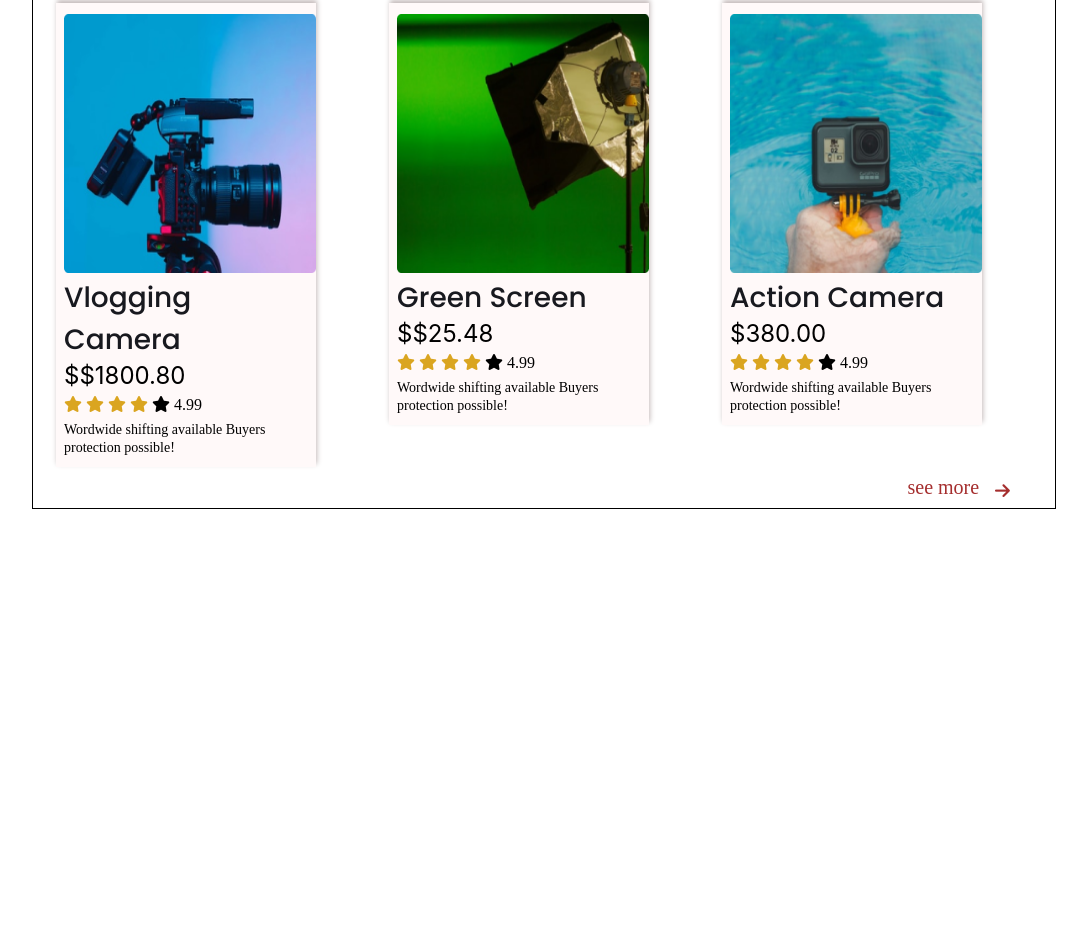
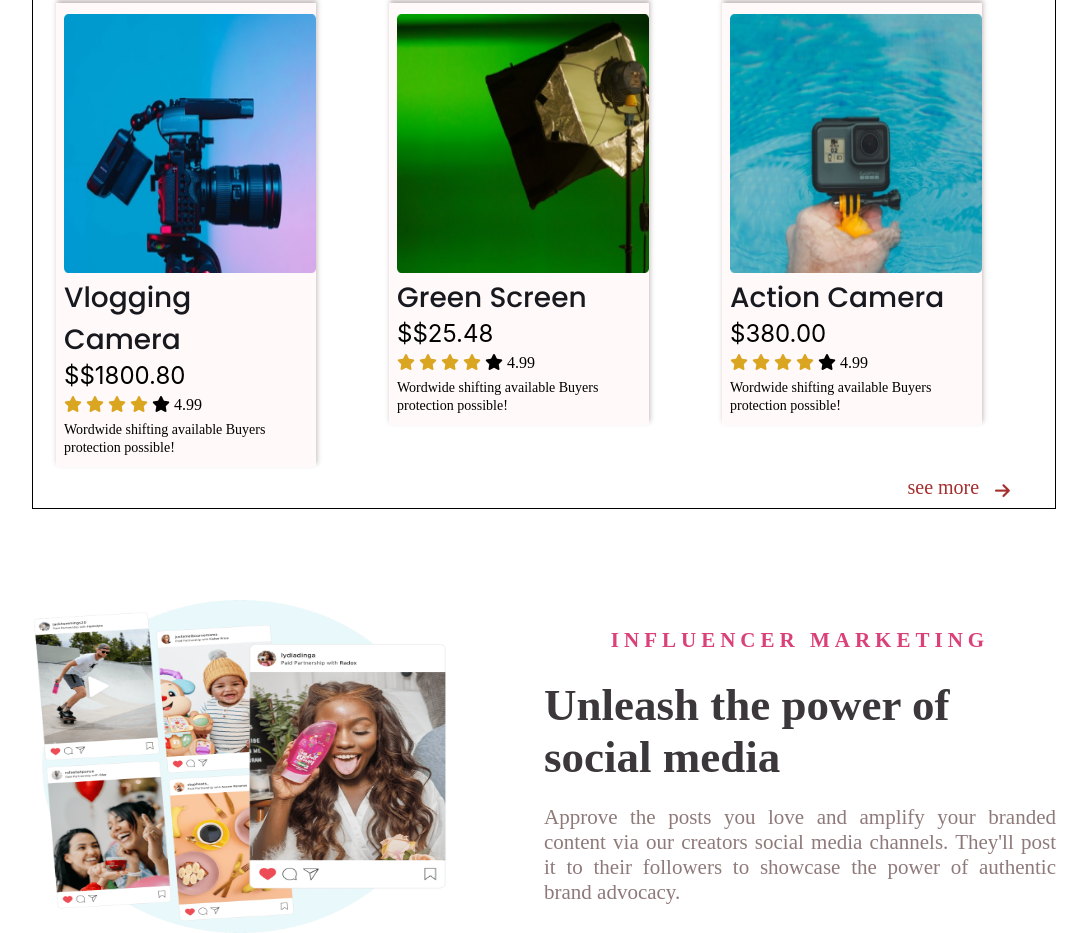
Before and after one commit to Sanjoy-Kundu/influncer-gear, a plain HTML site: page index.html in a window 1280 px wide. Shown: the part 1447-2380 px from the top of the page, without its empty margins (96-1183 px from the left). Before the commit the page ends 1956 px from the top, so only its background shows below. Drawn offline with Linux system fonts and the light colour scheme.

Commit message:
new section added

```diff
--- a/index.html
+++ b/index.html
@@ -255,20 +255,34 @@
 							</div>
 						</div>
 					</div>
-
 					<!--card -end-->
-
 				</div>
 				<div class="right-button">
 					<a href="">see more</a>
 					<i class="fas fa-arrow-right"></i>
 				</div>
 			</div>
+		</div>
+	</section>
+	<!--unnown section-->
+	<section class="section-3">
+		<div class="container">
+			<div class="influence-marketing">
+				<img src="images/social-media.webp" alt="">
+				<div class="right-side">
+					<h4 class="right-title">INFLUENCER MARKETING</h4>
+					<h3>Unleash the power of social media</h3>
+					<p>Approve the posts you love and amplify your branded content via our creators social media
+						channels. They'll post it to their followers to showcase the power of authentic brand advocacy.
+					</p>
+				</div>
+			</div>
+		</div>
+	</section>
+	<!--footer-->
+	<footer>
 
-		</div>
-
-	</section>
-
+	</footer>
 </body>
 
 </html>
--- a/style.css
+++ b/style.css
@@ -218,3 +218,40 @@ font-size: 14px;
 margin-top: 15px;
 color: rgb(165, 46, 46);
 }
+
+/*=======
+	unknown section
+	========*/
+	.section-3{
+		margin-top: 91px;
+	}
+.influence-marketing{
+    display: grid;
+    grid-template-columns: repeat(2, 1fr);
+}
+.influence-marketing img{
+	height: 333px;
+    width: 415px;
+}
+.influence-marketing .right-side{
+padding-top: 18px;
+}
+.right-side .right-title{
+    margin-top: 10px;
+    text-transform: uppercase;
+    text-align: center;
+    letter-spacing: 5px;
+    font-size: 21px;
+	color: #da4179;
+}
+.right-side h3{
+    margin-top: 26px;
+    font-size: 45px;
+    color: #3B373A;
+}
+.right-side p {
+    color: #8F7A7A;
+    font-size: 21px;
+    margin-top: 22px;
+    text-align: justify;
+}
```
Also changed, not shown: images/social-media.webp (added).
